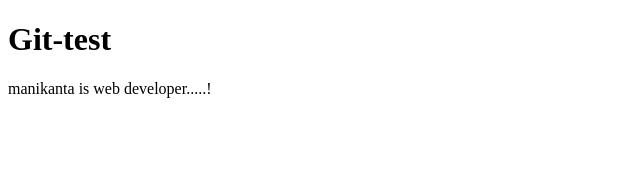
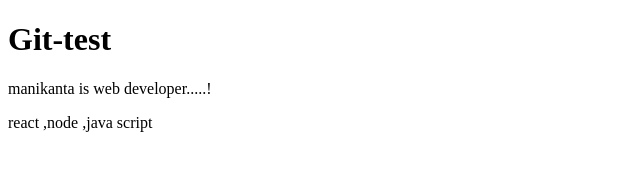
Before and after one commit to raavimanikanta/git-test, a plain HTML site: page index.html in a window 1280 px wide. Shown: the whole page, without its empty margins (0-640 px from the left). Drawn offline with Linux system fonts and the light colour scheme.

Commit message:
add changes

```diff
--- a/index.html
+++ b/index.html
@@ -9,5 +9,6 @@
 <body>
     <h1>Git-test</h1>
     manikanta is web developer.....!
+    <p>react ,node ,java script</p>
 </body>
 </html>
```
